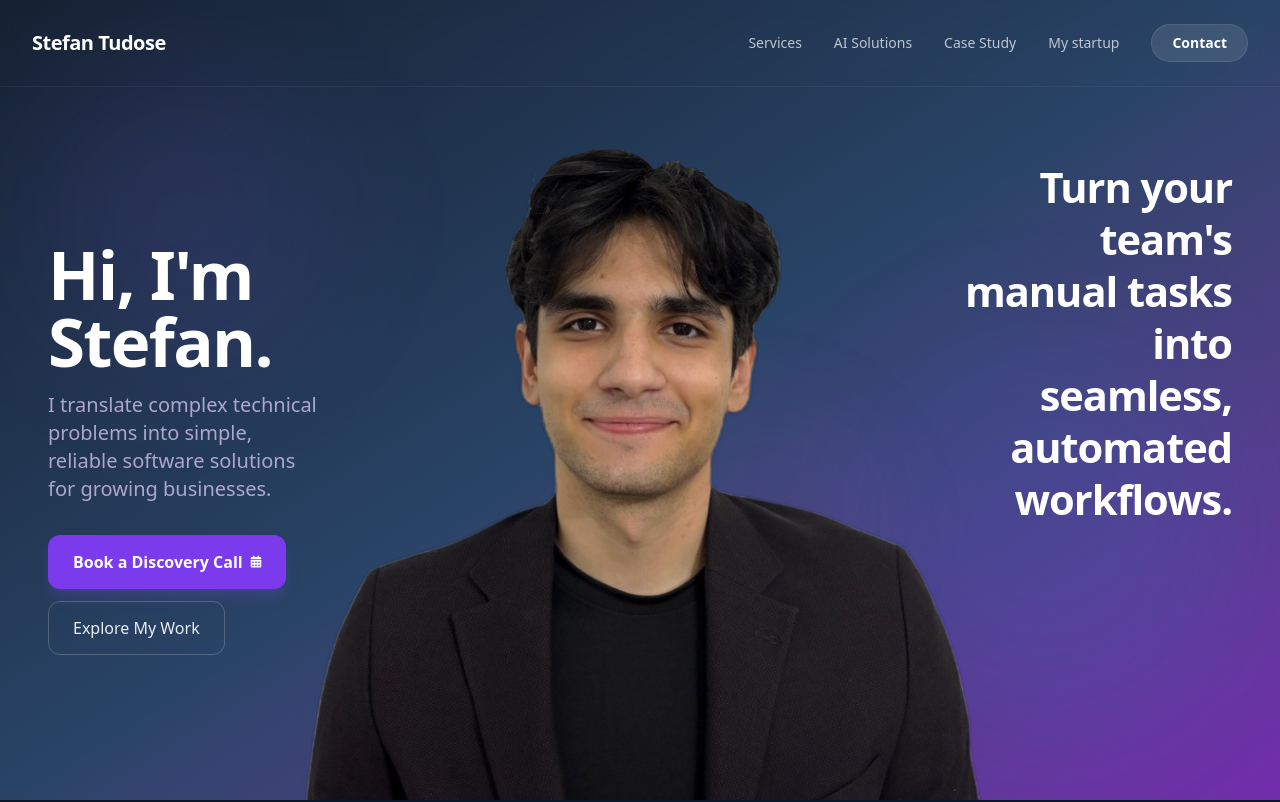
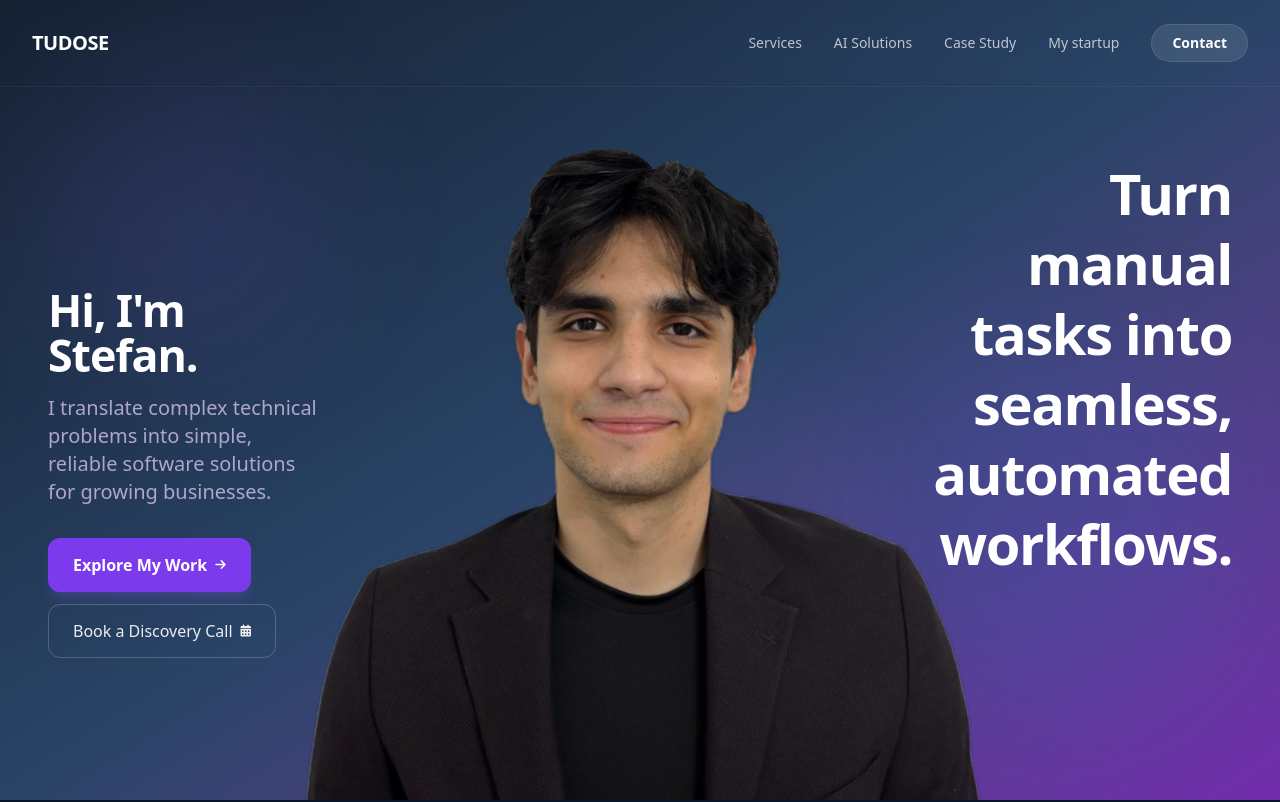
Before and after one commit to StefanATudose/tudose_website, a Next.js app: page / in a window 1280 px wide. Shown: the top 802 px of the page. Built offline with nearby package versions, Linux system fonts and the light colour scheme.

Commit message:
style: update hero section typography, reorder primary calls-to-action, and refine navigation branding and contact links

```diff
--- a/app/components/navigation/Navbar.tsx
+++ b/app/components/navigation/Navbar.tsx
@@ -9,7 +9,7 @@ export function Navbar() {
     <nav className="fixed top-0 left-0 right-0 z-50 py-6 px-6 md:px-8 transition-all duration-300 bg-transparent backdrop-blur-sm border-b border-white/5">
       <div className="container mx-auto flex items-center justify-between">
         <a href="#" className="text-xl font-bold tracking-tight text-white">
-          Stefan Tudose
+          TUDOSE
         </a>
 
         <div className="hidden md:flex items-center gap-8">
@@ -66,7 +66,7 @@ export function Navbar() {
             My startup
           </a>
           <a
-            href="#footer"
+            href="#contact"
             onClick={() => setIsOpen(false)}
             className="text-sm font-medium text-white/70 hover:text-white transition-colors py-2"
           >
--- a/app/components/sections/HeroSection.tsx
+++ b/app/components/sections/HeroSection.tsx
@@ -32,7 +32,7 @@ export function HeroSection() {
         <div className="grid grid-cols-1 lg:grid-cols-12 gap-12 lg:gap-8 items-stretch w-full">
           {/* Left Column (Subtitle & CTAs) - bottom-left aligned */}
           <div className="lg:col-span-3 flex flex-col justify-end items-center lg:items-start text-center lg:text-left order-3 lg:order-1 mt-8 lg:mt-0 min-h-0 lg:self-end lg:pb-0 lg:translate-y-12 relative z-10">
-            <h2 className="text-4xl sm:text-5xl md:text-6xl lg:text-[3.6rem] xl:text-[4.2rem] font-bold text-white tracking-tight leading-none">
+            <h2 className="text-4xl sm:text-5xl md:text-6xl lg:text-[2.5rem] xl:text-[2.8rem] font-bold text-white tracking-tight leading-none">
               Hi, I&apos;m Stefan.
             </h2>
             <p className="text-lg sm:text-xl lg:text-xl text-purple-200/70 font-medium mt-4 max-w-sm">
@@ -42,17 +42,18 @@ export function HeroSection() {
             {/* CTA Buttons */}
             <div className="flex flex-row gap-3 mt-8 justify-center lg:justify-start flex-wrap w-full">
               <a
+                href="#techvector"
+                className="inline-flex items-center gap-2 px-6 py-3.5 bg-[#7c3aed] text-white rounded-xl font-semibold hover:bg-[#6d28d9] transition-all shadow-lg shadow-purple-500/20 text-sm md:text-base border border-transparent"
+              >
+                <span>Explore My Work</span>
+                <i className="fas fa-arrow-right text-xs"></i>
+              </a>
+              <a
                 href="mailto:contact@stefantudose.com"
-                className="inline-flex items-center gap-2 px-6 py-3.5 bg-[#7c3aed] text-white rounded-xl font-semibold hover:bg-[#6d28d9] transition-all shadow-lg shadow-purple-500/20 text-sm md:text-base border border-transparent"
+                className="inline-flex items-center gap-2 px-6 py-3.5 border border-white/20 text-white/90 rounded-xl font-medium hover:bg-white/5 transition-all text-sm md:text-base"
               >
                 <span>Book a Discovery Call</span>
                 <i className="fas fa-calendar-alt text-xs"></i>
-              </a>
-              <a
-                href="#techvector"
-                className="inline-flex items-center gap-2 px-6 py-3.5 border border-white/20 text-white/90 rounded-xl font-medium hover:bg-white/5 transition-all text-sm md:text-base"
-              >
-                <span>Explore My Work</span>
               </a>
             </div>
           </div>
@@ -62,8 +63,8 @@ export function HeroSection() {
 
           {/* Right Column (Title) - top-right aligned */}
           <div className="lg:col-span-3 flex flex-col justify-start items-center lg:items-end text-center lg:text-right order-1 lg:order-3 min-h-0 lg:self-start lg:pt-0 lg:-translate-y-8 relative z-10">
-            <h1 className="text-3xl sm:text-4xl md:text-5xl lg:text-[2.2rem] xl:text-[2.6rem] font-bold text-white tracking-tight leading-tight max-w-xl">
-              Turn your team&apos;s manual tasks into seamless, automated workflows.
+            <h1 className="text-3xl sm:text-4xl md:text-5xl lg:text-[2.7rem] xl:text-[3.5rem] font-bold text-white tracking-tight leading-tight max-w-xl">
+              Turn manual tasks into seamless, automated workflows.
             </h1>
           </div>
         </div>
```
